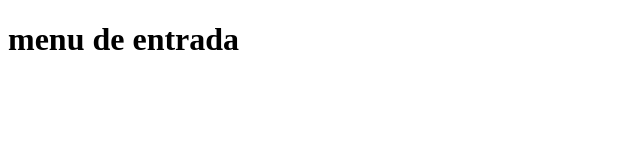
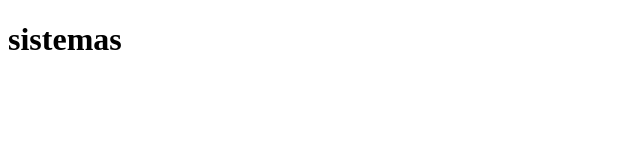
Before and after one commit to LauraBelal0/taller-laura, a plain HTML site: page index.html in a window 1280 px wide. Shown: the whole page, without its empty margins (0-640 px from the left). Drawn offline with Linux system fonts and the light colour scheme.

Commit message:
version 5

```diff
--- a/index.html
+++ b/index.html
@@ -6,7 +6,8 @@
     <title>Menu</title>
 </head>
 <body>
-    <h1>menu de entrada</h1>
+    <h1>sistemas</h1>
+
 
 </body>
 </html>
```
